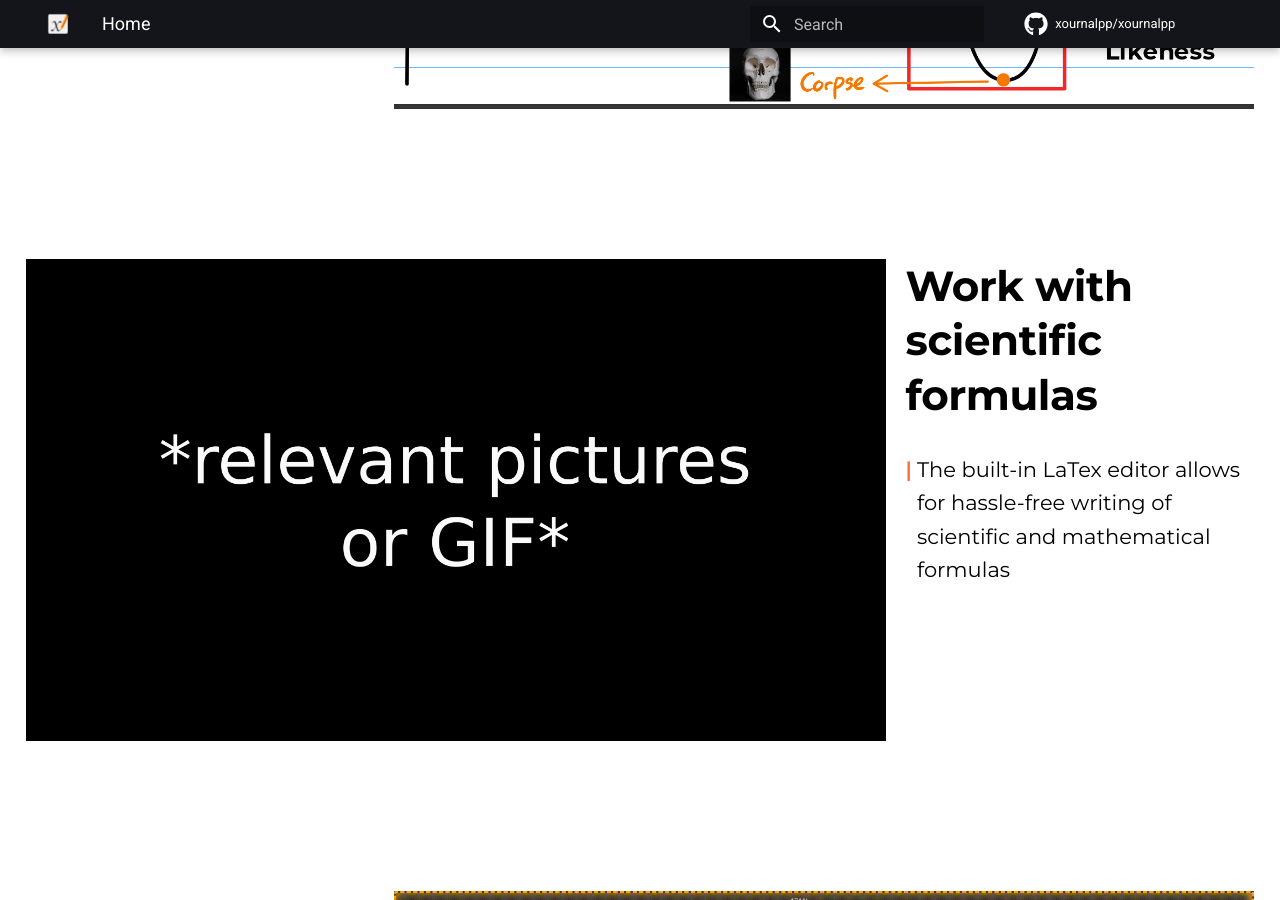
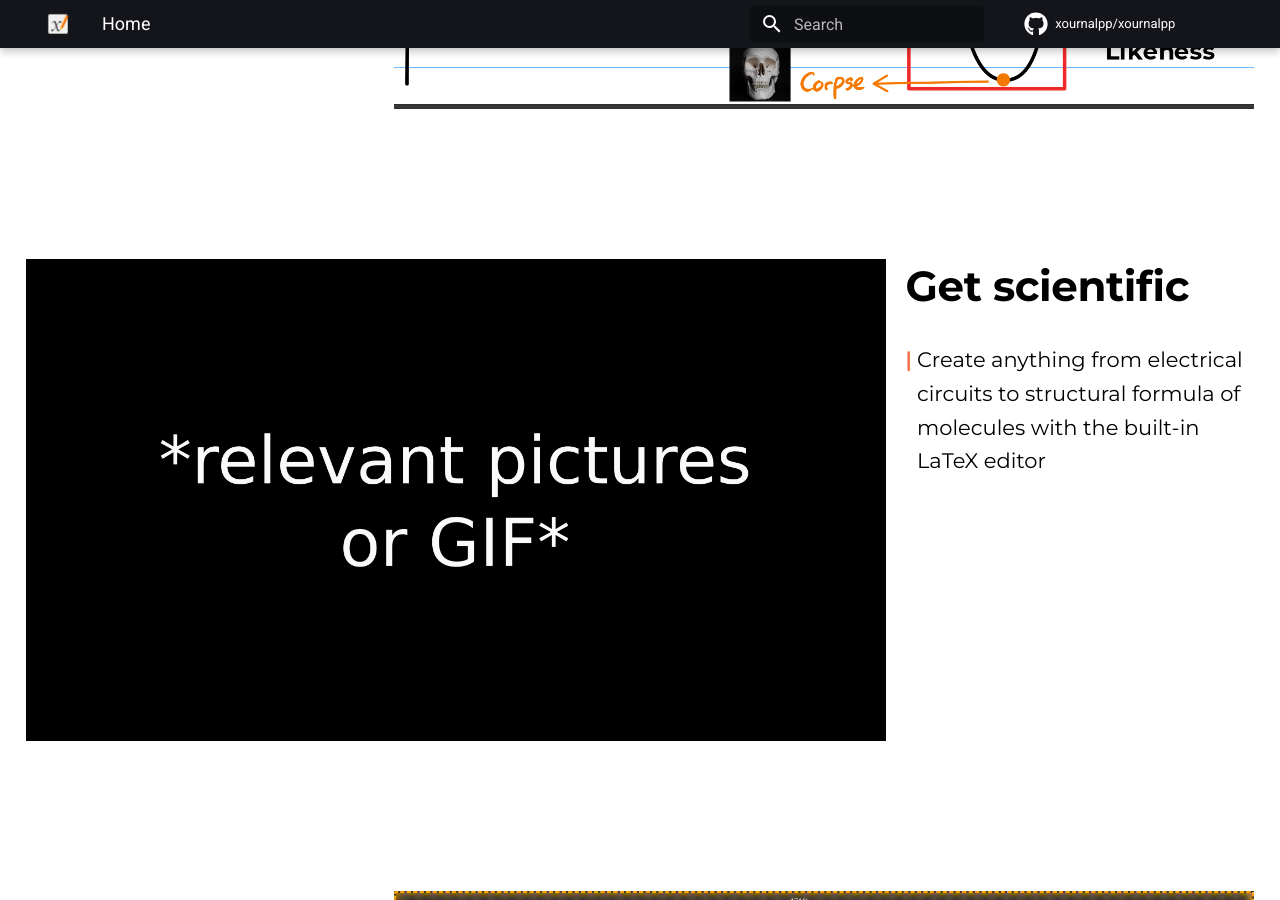
Before and after one commit to xournalpp/xournalpp.github.io, an MkDocs documentation site: the page built from docs/index.md, in a window 1280 px wide and 900 px high, scrolled down 3094 px. Built offline with MkDocs 1.6.1 and Material for MkDocs 9.7.7, drawn with Linux system fonts in a browser that asks for light colours; comment, search, counter and statistics services are not loaded; the version menu is left out.

Commit message:
Change title and description of LaTex editor feature showcase

```diff
--- a/docs/index.md
+++ b/docs/index.md
@@ -60,9 +60,9 @@ hide:
 		</div>
 		<div class = "feature feature-left">
 		    <div class = "feature-text">
-		        <h1>Work with scientific formulas</h1>
+		        <h1>Get scientific</h1>
 		        <div class = "feature-description last-description">
-	        		<p class = "bullet-point">|</p><p>The built-in LaTex editor allows for hassle-free writing of scientific and mathematical formulas</p>
+	        		<p class = "bullet-point">|</p><p>Create anything from electrical circuits to structural formula of molecules with the built-in LaTeX editor</p>
 	        	</div>
 		    </div>
 		    <img src = "/img/placeholder-image-2.png">
```
